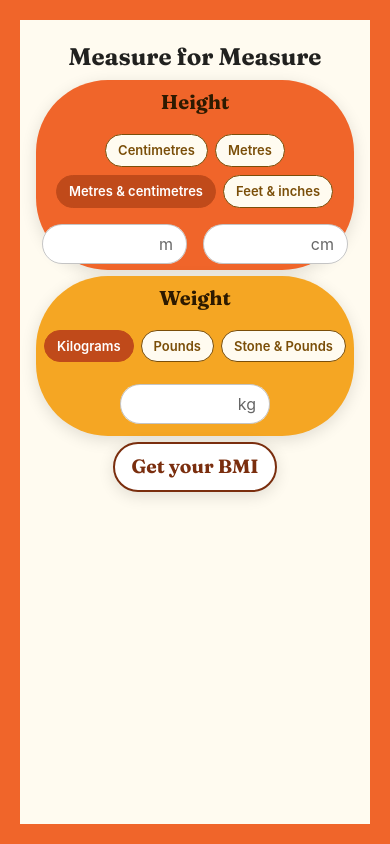
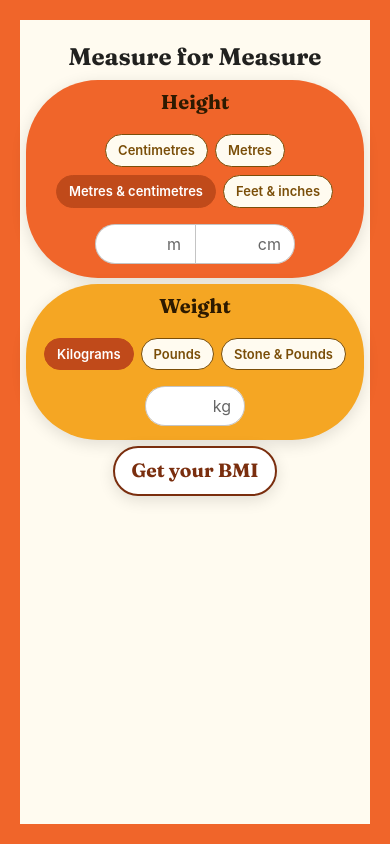
Before and after one commit to KerryCX/measure-for-measure, a React (Vite) app: page / in a window 390 px wide. Both pictures are taken after a click on the button "Metres & centimetres". Built offline with nearby package versions, Linux system fonts and the light colour scheme.

Commit message:
fix: joined pill double inputs and mobile width improvements

```diff
--- a/src/App.tsx
+++ b/src/App.tsx
@@ -75,7 +75,7 @@ const App = () => {
       maxWidth='sm'
       component='main'
       sx={{
-        py: { xs: 0.75, sm: 4 },
+        padding: { xs: 0.75, sm: 4 },
         borderRadius: 4,
         mt: 2,
       }}
--- a/src/components/HeightInput.tsx
+++ b/src/components/HeightInput.tsx
@@ -109,7 +109,7 @@ const HeightInput = ({ value, onChange, onError }: HeightInputProps) => {
         options={HEIGHT_OPTIONS}
         onChange={handleUnitChange}
       />
-      <Box sx={{ display: "flex", gap: 2, mt: 2, justifyContent: "center" }}>
+      <Box sx={{ display: "flex", mt: 2, mb: 1, justifyContent: "center" }}>
         <TextField
           type='number'
           value={value.primary || ""}
@@ -117,7 +117,15 @@ const HeightInput = ({ value, onChange, onError }: HeightInputProps) => {
           onBlur={handlePrimaryBlur}
           onKeyDown={handlePrimaryKeyDown}
           size='small'
-          sx={{ width: 150 }}
+          sx={{
+            width: { xs: 100, sm: 150 },
+            "& .MuiOutlinedInput-root": {
+              borderRadius: isDouble ? "999px 0 0 999px" : "999px",
+            },
+            "& .MuiOutlinedInput-notchedOutline": {
+              borderRight: isDouble ? "none" : undefined,
+            },
+          }}
           slotProps={{
             input: {
               endAdornment: (
@@ -135,7 +143,12 @@ const HeightInput = ({ value, onChange, onError }: HeightInputProps) => {
             onBlur={handleSecondaryBlur}
             onKeyDown={handleSecondaryKeyDown}
             size='small'
-            sx={{ width: 150 }}
+            sx={{
+              width: { xs: 100, sm: 150 },
+              "& .MuiOutlinedInput-root": {
+                borderRadius: "0 999px 999px 0",
+              },
+            }}
             slotProps={{
               input: {
                 endAdornment: (
--- a/src/components/WeightInput.tsx
+++ b/src/components/WeightInput.tsx
@@ -107,15 +107,7 @@ const WeightInput = ({ value, onChange, onError }: WeightInputProps) => {
         options={WEIGHT_OPTIONS}
         onChange={handleUnitChange}
       />
-      <Box
-        sx={{
-          display: "flex",
-          gap: 2,
-          mt: 2,
-          justifyContent: "center",
-          py: { xs: 0.75, sm: 4 },
-        }}
-      >
+      <Box sx={{ display: "flex", mt: 2, mb: 1, justifyContent: "center" }}>
         <TextField
           type='number'
           value={value.primary || ""}
@@ -123,7 +115,15 @@ const WeightInput = ({ value, onChange, onError }: WeightInputProps) => {
           onBlur={handlePrimaryBlur}
           onKeyDown={handlePrimaryKeyDown}
           size='small'
-          sx={{ width: 150 }}
+          sx={{
+            width: { xs: 100, sm: 150 },
+            "& .MuiOutlinedInput-root": {
+              borderRadius: isDouble ? "999px 0 0 999px" : "999px",
+            },
+            "& .MuiOutlinedInput-notchedOutline": {
+              borderRight: isDouble ? "none" : undefined,
+            },
+          }}
           slotProps={{
             input: {
               endAdornment: (
@@ -141,7 +141,12 @@ const WeightInput = ({ value, onChange, onError }: WeightInputProps) => {
             onBlur={handleSecondaryBlur}
             onKeyDown={handleSecondaryKeyDown}
             size='small'
-            sx={{ width: 150, py: { xs: 0.75, sm: 4 } }}
+            sx={{
+              width: { xs: 100, sm: 150 },
+              "& .MuiOutlinedInput-root": {
+                borderRadius: "0 999px 999px 0",
+              },
+            }}
             slotProps={{
               input: {
                 endAdornment: (
```
